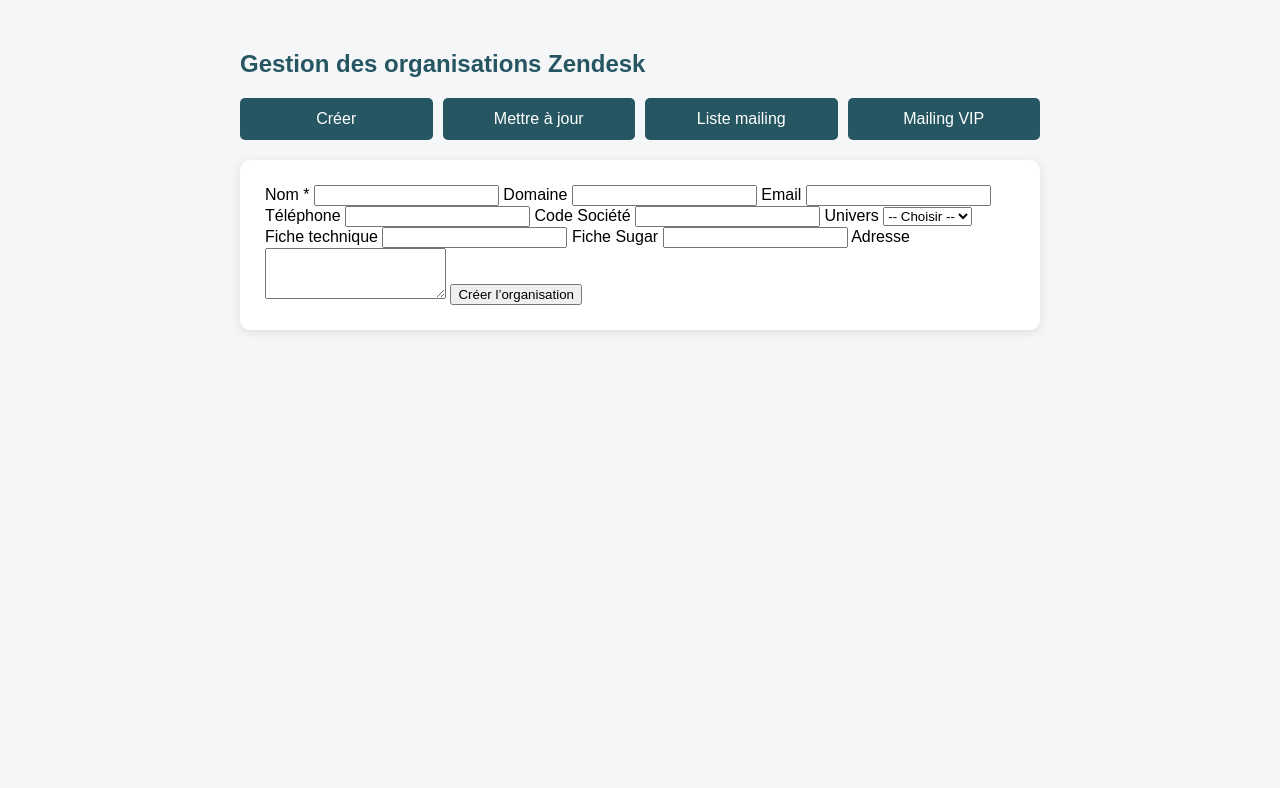
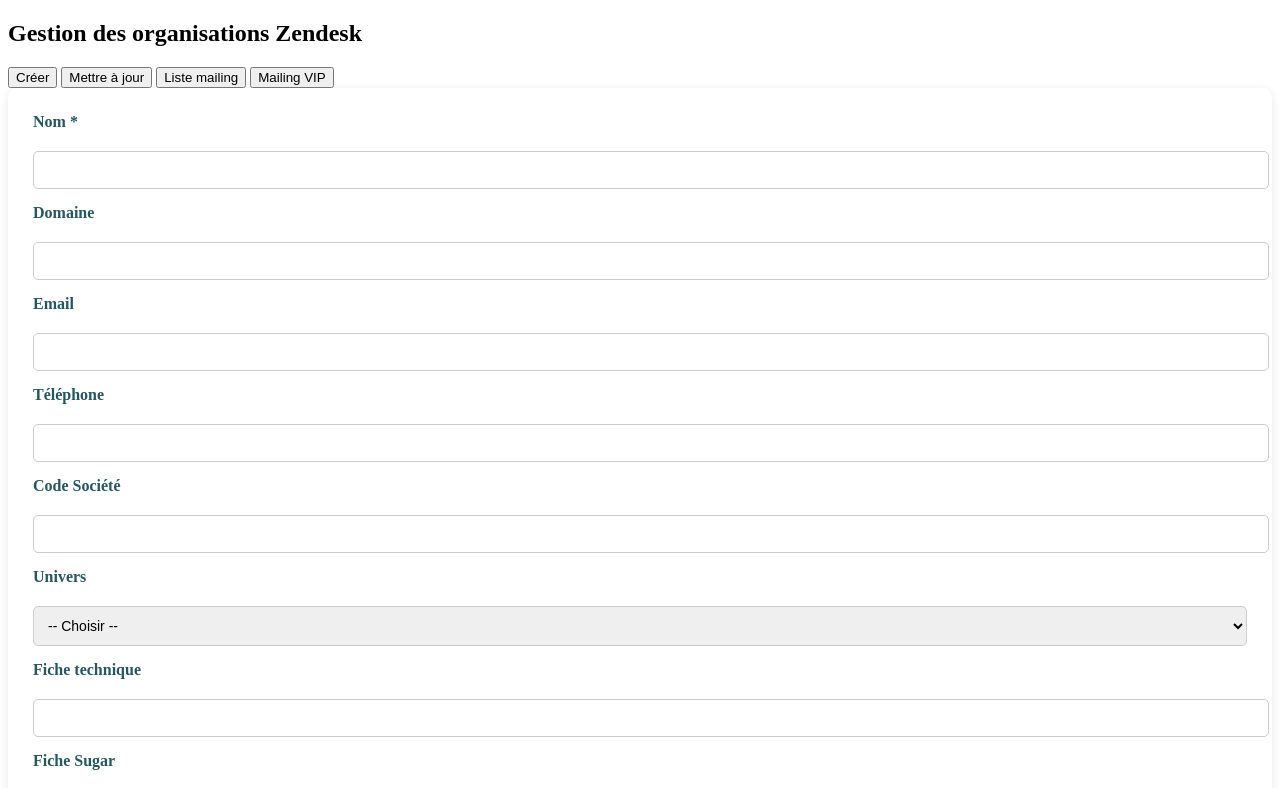
Before and after one commit to Macfly666/zendesk-spa, a plain HTML site: page index.html in a window 1280 px wide. Shown: the top 788 px of the page. Drawn offline with Linux system fonts and the light colour scheme.

Commit message:
Update style.css

```diff
--- a/style.css
+++ b/style.css
@@ -1,24 +1,30 @@
-body {
-  font-family: Arial, sans-serif;
-  background-color: #f4f6f8;
-  padding: 30px;
-  max-width: 800px;
-  margin: auto;
+form {
+  background-color: #fff;
+  padding: 25px;
+  border-radius: 10px;
+  box-shadow: 0 2px 10px rgba(0,0,0,0.1);
+  display: flex;
+  flex-direction: column;
+  gap: 15px; /* espace entre les champs */
 }
 
-h2 {
+form label {
+  font-weight: bold;
   color: #255662;
+  margin-bottom: 5px;
 }
 
-.tabs {
-  display: flex;
-  margin-bottom: 20px;
-  gap: 10px;
+form input, form textarea, form select {
+  width: 100%;
+  padding: 10px;
+  border-radius: 5px;
+  border: 1px solid #ccc;
+  font-size: 14px;
 }
 
-.tabs button {
-  flex: 1;
-  padding: 12px;
+form button {
+  width: fit-content;
+  padding: 12px 25px;
   background-color: #255662;
   color: white;
   border: none;
@@ -27,13 +33,6 @@ h2 {
   cursor: pointer;
 }
 
-.tabs button:hover {
+form button:hover {
   background-color: #1d4450;
 }
-
-#app-container {
-  background-color: #fff;
-  padding: 25px;
-  border-radius: 10px;
-  box-shadow: 0 2px 10px rgba(0,0,0,0.1);
-}
```
